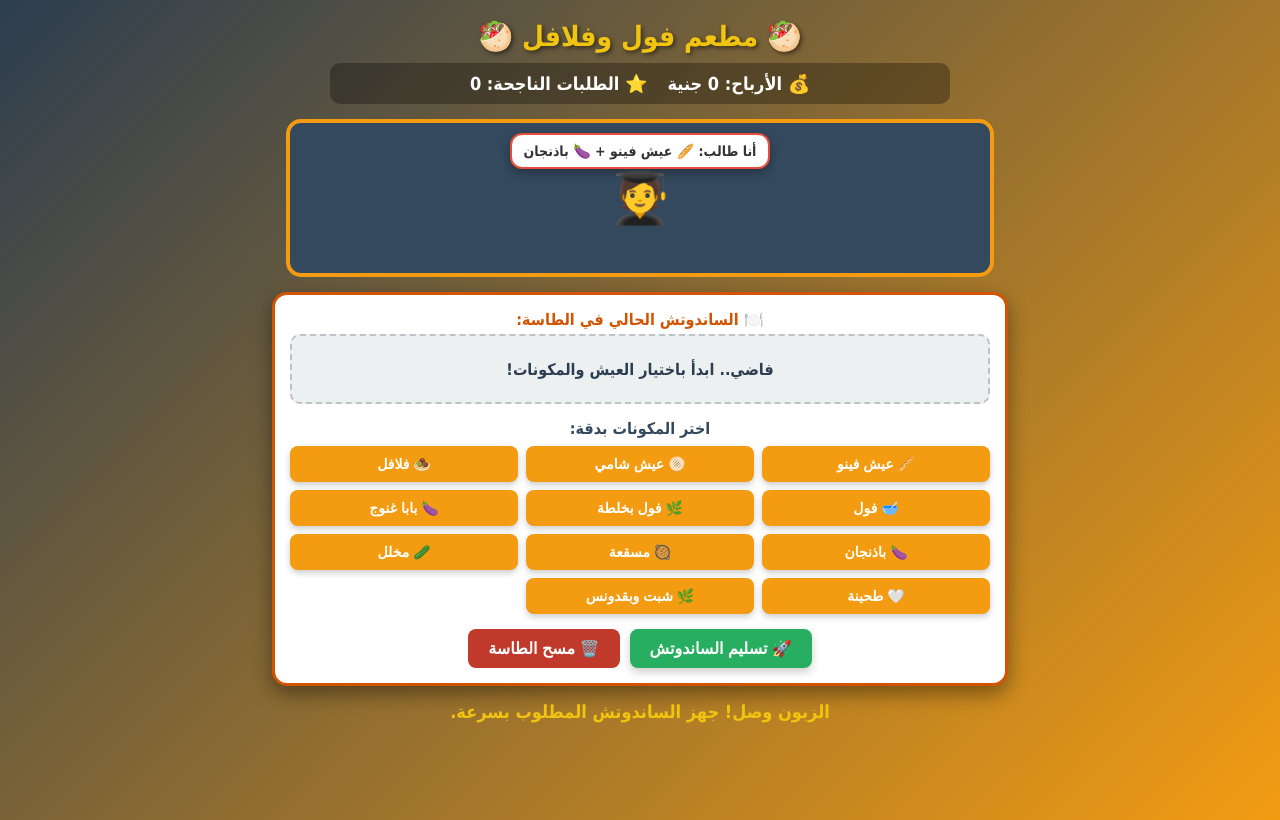
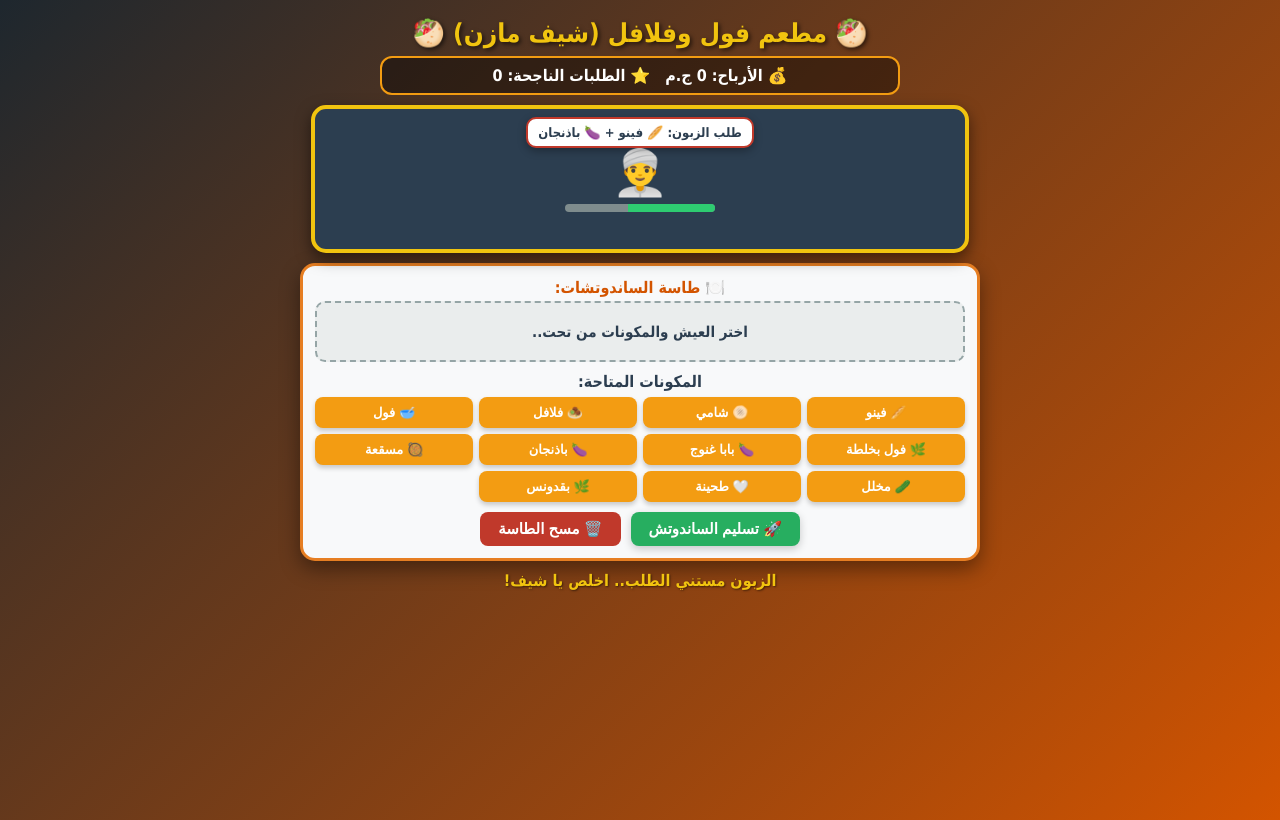
Before and after one commit to mazenmohamed2979-gif/mazenmohamed2979-gif.github.io, a plain HTML site: page index.html in a window 1280 px wide. Drawn offline with Linux system fonts and the light colour scheme.

Commit message:
Update index.html

```diff
--- a/index.html
+++ b/index.html
@@ -7,7 +7,7 @@
         body {
             font-family: Tahoma, sans-serif;
             text-align: center;
-            background: linear-gradient(135deg, #2c3e50, #f39c12);
+            background: linear-gradient(135deg, #1e272e, #d35400);
             color: #fff;
             margin: 0;
             padding: 10px;
@@ -16,92 +16,110 @@
         }
 
         h1 {
-            margin: 10px 0;
-            font-size: 28px;
-            text-shadow: 2px 2px 4px rgba(0,0,0,0.5);
+            margin: 8px 0;
+            font-size: 26px;
+            text-shadow: 2px 2px 4px rgba(0,0,0,0.6);
             color: #f1c40f;
         }
 
         .stats-bar {
             display: flex;
             justify-content: center;
-            gap: 20px;
-            font-size: 18px;
+            gap: 15px;
+            font-size: 16px;
             font-weight: bold;
-            background: rgba(0,0,0,0.3);
-            padding: 10px;
-            border-radius: 10px;
-            max-width: 600px;
-            margin: 0 auto 15px auto;
+            background: rgba(0,0,0,0.4);
+            padding: 8px;
+            border-radius: 12px;
+            max-width: 500px;
+            margin: 0 auto 10px auto;
+            border: 2px solid #f39c12;
         }
 
-        /* منطقة استراحة وزبائن الكرتون */
-        .shop-area {
+        /* شاشة المطعم والزبون الكرتوني بتصميم مميز */
+        .kitchen-scene {
             position: relative;
-            background: #34495e;
-            border: 4px solid #f39c12;
+            background: #2c3e50;
+            border: 4px solid #f1c40f;
             border-radius: 15px;
-            height: 150px;
-            max-width: 700px;
-            margin: 0 auto 15px auto;
+            height: 140px;
+            max-width: 650px;
+            margin: 0 auto 10px auto;
             display: flex;
             align-items: center;
             justify-content: center;
             overflow: hidden;
+            box-shadow: 0 6px 15px rgba(0,0,0,0.5);
         }
 
-        .customer {
+        .customer-box {
             display: flex;
             flex-direction: column;
             align-items: center;
-            animation: walkIn 0.5s ease-out;
+            animation: slideIn 0.4s ease-out;
         }
 
-        @keyframes walkIn {
-            from { transform: translateX(200px); opacity: 0; }
-            to { transform: translateX(0); opacity: 1; }
+        @keyframes slideIn {
+            from { transform: translateY(50px); opacity: 0; }
+            to { transform: translateY(0); opacity: 1; }
         }
 
-        .customer-avatar {
-            font-size: 50px;
+        .avatar {
+            font-size: 45px;
         }
 
         .order-bubble {
             background: #fff;
-            color: #333;
-            padding: 8px 12px;
-            border-radius: 12px;
-            font-size: 14px;
+            color: #2c3e50;
+            padding: 6px 10px;
+            border-radius: 10px;
+            font-size: 13px;
             font-weight: bold;
-            box-shadow: 0 4px 10px rgba(0,0,0,0.3);
+            box-shadow: 0 3px 8px rgba(0,0,0,0.3);
             position: absolute;
-            top: 10px;
-            border: 2px solid #e74c3c;
-            max-width: 80%;
+            top: 8px;
+            border: 2px solid #c0392b;
+            max-width: 85%;
         }
 
-        /* طاولة تجهيز الساندوتش */
+        .timer-bar-container {
+            width: 150px;
+            height: 8px;
+            background: #7f8c8d;
+            border-radius: 4px;
+            margin-top: 5px;
+            overflow: hidden;
+        }
+
+        .timer-fill {
+            height: 100%;
+            background: #2ecc71;
+            width: 100%;
+            transition: width 0.1s linear;
+        }
+
+        /* طاولة التحضير */
         .counter-area {
-            background: #fff;
+            background: #f8f9fa;
             color: #333;
-            max-width: 700px;
-            margin: 0 auto 15px auto;
-            padding: 15px;
+            max-width: 650px;
+            margin: 0 auto 10px auto;
+            padding: 12px;
             border-radius: 15px;
             box-shadow: 0 8px 20px rgba(0,0,0,0.4);
-            border: 3px solid #d35400;
+            border: 3px solid #e67e22;
         }
 
         .sandwich-plate {
-            background: #ecf0f1;
-            border: 2px dashed #bdc3c7;
+            background: #eaeded;
+            border: 2px dashed #95a5a6;
             border-radius: 10px;
-            min-height: 50px;
-            padding: 8px;
-            font-size: 16px;
+            min-height: 45px;
+            padding: 6px;
+            font-size: 15px;
             font-weight: bold;
             color: #2c3e50;
-            margin-bottom: 15px;
+            margin-bottom: 10px;
             display: flex;
             flex-wrap: wrap;
             justify-content: center;
@@ -111,25 +129,25 @@
 
         .ingredients-grid {
             display: grid;
-            grid-template-columns: repeat(3, 1fr);
-            gap: 8px;
+            grid-template-columns: repeat(4, 1fr);
+            gap: 6px;
         }
 
         .ingredient-btn {
             background: #f39c12;
             color: #fff;
             border: none;
-            padding: 10px 5px;
-            font-size: 14px;
+            padding: 8px 4px;
+            font-size: 13px;
             font-weight: bold;
             border-radius: 8px;
             cursor: pointer;
             transition: transform 0.1s, background 0.2s;
-            box-shadow: 0 3px 6px rgba(0,0,0,0.2);
+            box-shadow: 0 3px 5px rgba(0,0,0,0.2);
         }
 
         .ingredient-btn:active {
-            transform: scale(0.95);
+            transform: scale(0.93);
         }
         .ingredient-btn:hover {
             background: #d35400;
@@ -139,19 +157,19 @@
             display: flex;
             justify-content: center;
             gap: 10px;
-            margin-top: 15px;
+            margin-top: 10px;
         }
 
         .btn-main {
             background: #27ae60;
             color: white;
             border: none;
-            padding: 10px 20px;
-            font-size: 16px;
+            padding: 8px 18px;
+            font-size: 15px;
             font-weight: bold;
             border-radius: 8px;
             cursor: pointer;
-            box-shadow: 0 4px 10px rgba(0,0,0,0.2);
+            box-shadow: 0 3px 8px rgba(0,0,0,0.2);
         }
         .btn-main:hover { background: #219653; }
 
@@ -159,8 +177,8 @@
             background: #c0392b;
             color: white;
             border: none;
-            padding: 10px 20px;
-            font-size: 16px;
+            padding: 8px 18px;
+            font-size: 15px;
             font-weight: bold;
             border-radius: 8px;
             cursor: pointer;
@@ -168,36 +186,37 @@
         .btn-clear:hover { background: #a93226; }
 
         #gameMessage {
-            font-size: 18px;
+            font-size: 16px;
             font-weight: bold;
-            margin-top: 10px;
-            min-height: 25px;
+            margin-top: 8px;
+            min-height: 22px;
+            text-shadow: 1px 1px 2px rgba(0,0,0,0.5);
         }
     </style>
 </head>
 <body>
 
-    <h1>🥙 مطعم فول وفلافل 🥙</h1>
+    <h1>🥙 مطعم فول وفلافل (شيف مازن) 🥙</h1>
 
     <div class="stats-bar">
-        <span>💰 الأرباح: <span id="moneyScore">0</span> جنية</span>
+        <span>💰 الأرباح: <span id="moneyScore">0</span> ج.م</span>
         <span>⭐ الطلبات الناجحة: <span id="successCount">0</span></span>
     </div>
 
-    <!-- شاشة المطعم والزبون الكرتوني -->
-    <div class="shop-area" id="shopArea">
-        <div id="customerContainer"></div>
+    <!-- شاشة المطبخ والزبون مع مؤشر الوقت -->
+    <div class="kitchen-scene" id="kitchenScene">
+        <div id="customerContainer" style="width: 100%; display: flex; flex-direction: column; align-items: center;"></div>
     </div>
 
     <!-- طاولة التحضير والمكونات -->
     <div class="counter-area">
-        <div style="font-weight: bold; margin-bottom: 5px; color: #d35400;">🍽️ الساندوتش الحالي في الطاسة:</div>
-        <div class="sandwich-plate" id="sandwichPlate">فاضي.. ابدأ باختيار العيش والمكونات!</div>
+        <div style="font-weight: bold; margin-bottom: 4px; color: #d35400;">🍽️ طاسة الساندوتشات:</div>
+        <div class="sandwich-plate" id="sandwichPlate">اختر العيش والمكونات من تحت..</div>
 
-        <div style="font-weight: bold; margin-bottom: 8px; color: #34495e;">اختر المكونات بدقة:</div>
+        <div style="font-weight: bold; margin-bottom: 6px; color: #2c3e50;">المكونات المتاحة:</div>
         <div class="ingredients-grid">
-            <button class="ingredient-btn" onclick="addIngredient('🥖 عيش فينو')">🥖 عيش فينو</button>
-            <button class="ingredient-btn" onclick="addIngredient('🫓 عيش شامي')">🫓 عيش شامي</button>
+            <button class="ingredient-btn" onclick="addIngredient('🥖 فينو')">🥖 فينو</button>
+            <button class="ingredient-btn" onclick="addIngredient('🫓 شامي')">🫓 شامي</button>
             <button class="ingredient-btn" onclick="addIngredient('🧆 فلافل')">🧆 فلافل</button>
             <button class="ingredient-btn" onclick="addIngredient('🥣 فول')">🥣 فول</button>
             <button class="ingredient-btn" onclick="addIngredient('🌿 فول بخلطة')">🌿 فول بخلطة</button>
@@ -206,7 +225,7 @@
             <button class="ingredient-btn" onclick="addIngredient('🥘 مسقعة')">🥘 مسقعة</button>
             <button class="ingredient-btn" onclick="addIngredient('🥒 مخلل')">🥒 مخلل</button>
             <button class="ingredient-btn" onclick="addIngredient('🤍 طحينة')">🤍 طحينة</button>
-            <button class="ingredient-btn" onclick="addIngredient('🌿 شبت وبقدونس')">🌿 شبت وبقدونس</button>
+            <button class="ingredient-btn" onclick="addIngredient('🌿 شبت وبقدونس')">🌿 بقدونس</button>
         </div>
 
         <div class="action-buttons">
@@ -215,25 +234,70 @@
         </div>
     </div>
 
-    <div id="gameMessage"></div>
+    <div id="gameMessage">جاهز يا شيف؟ ابدأ الشغل!</div>
 
     <script>
+        // نظام توليد الأصوات الداخلية (Web Audio API) بدون ملفات خارجية
+        const audioCtx = new (window.AudioContext || window.webkitAudioContext)();
+
+        function playSound(type) {
+            if (audioCtx.state === 'suspended') {
+                audioCtx.resume();
+            }
+            const osc = audioCtx.createOscillator();
+            const gainNode = audioCtx.createGain();
+            osc.connect(gainNode);
+            gainNode.connect(audioCtx.destination);
+
+            let now = audioCtx.currentTime;
+
+            if (type === 'click') {
+                osc.type = 'sine';
+                osc.frequency.setValueAtTime(400, now);
+                osc.frequency.exponentialRampToValueAtTime(800, now + 0.08);
+                gainNode.gain.setValueAtTime(0.15, now);
+                gainNode.gain.exponentialRampToValueAtTime(0.01, now + 0.08);
+                osc.start(now);
+                osc.stop(now + 0.08);
+            } else if (type === 'success') {
+                osc.type = 'triangle';
+                osc.frequency.setValueAtTime(523.25, now); // C5
+                osc.frequency.setValueAtTime(659.25, now + 0.1); // E5
+                osc.frequency.setValueAtTime(783.99, now + 0.2); // G5
+                gainNode.gain.setValueAtTime(0.2, now);
+                gainNode.gain.exponentialRampToValueAtTime(0.01, now + 0.35);
+                osc.start(now);
+                osc.stop(now + 0.35);
+            } else if (type === 'fail') {
+                osc.type = 'sawtooth';
+                osc.frequency.setValueAtTime(200, now);
+                osc.frequency.exponentialRampToValueAtTime(100, now + 0.25);
+                gainNode.gain.setValueAtTime(0.2, now);
+                gainNode.gain.exponentialRampToValueAtTime(0.01, now + 0.25);
+                osc.start(now);
+                osc.stop(now + 0.25);
+            }
+        }
+
         const availableItems = [
-            '🥖 عيش فينو', '🫓 عيش شامي',
+            '🥖 فينو', '🫓 شامي',
             '🧆 فلافل', '🥣 فول', '🌿 فول بخلطة',
             '🍆 بابا غنوج', '🍆 باذنجان', '🥘 مسقعة',
-            '🥒 مخلل', '🤍 طحينة', '🌿 شبت وبقدونس'
+            '🥒 مخلل', '🤍 طحينة', '🌿 بقدونس'
         ];
 
-        const avatars = ['👦', '👧', '👨', '👩', '👴', '🧔', '🧑‍🎓'];
+        const avatars = ['🤵', '👷‍♂️', '🧕', '👨‍🦱', '🧔‍♂️', '🧑‍🎓', '👳‍♂️'];
 
         let currentMoney = 0;
         let successOrders = 0;
         let currentCustomerOrder = [];
         let currentSandwich = [];
-        let currentAvatar = '👦';
+        let currentAvatar = '🤵';
+        let timeLeft = 100;
+        let timerInterval = null;
 
         function spawnCustomer() {
+            clearInterval(timerInterval);
             currentSandwich = [];
             updatePlateDisplay();
 
@@ -242,7 +306,7 @@
             let orderSize = Math.floor(Math.random() * 3) + 2;
             currentCustomerOrder = [];
 
-            let bread = Math.random() > 0.5 ? '🥖 عيش فينو' : '🫓 عيش شامي';
+            let bread = Math.random() > 0.5 ? '🥖 فينو' : '🫓 شامي';
             currentCustomerOrder.push(bread);
 
             while(currentCustomerOrder.length < orderSize) {
@@ -254,21 +318,51 @@
 
             const customerContainer = document.getElementById('customerContainer');
             customerContainer.innerHTML = `
-                <div class="customer">
-                    <div class="order-bubble">أنا طالب: ${currentCustomerOrder.join(' + ')}</div>
-                    <div class="customer-avatar">${currentAvatar}</div>
+                <div class="customer-box">
+                    <div class="order-bubble">طلب الزبون: ${currentCustomerOrder.join(' + ')}</div>
+                    <div class="avatar">${currentAvatar}</div>
+                    <div class="timer-bar-container">
+                        <div class="timer-fill" id="timerFill"></div>
+                    </div>
                 </div>
             `;
-            document.getElementById('gameMessage').textContent = "الزبون وصل! جهز الساندوتش المطلوب بسرعة.";
+
+            document.getElementById('gameMessage').textContent = "الزبون مستني الطلب.. اخلص يا شيف!";
             document.getElementById('gameMessage').style.color = "#f1c40f";
+
+            // تشغيل مؤتمر الوقت للزبون (12 ثانية لكل زبون)
+            timeLeft = 100;
+            let totalTime = 12000; // 12 ثانية
+            let intervalTime = 100;
+            let decrement = 100 / (totalTime / intervalTime);
+
+            timerInterval = setInterval(() => {
+                timeLeft -= decrement;
+                let fill = document.getElementById('timerFill');
+                if(fill) {
+                    fill.style.width = timeLeft + '%';
+                    if(timeLeft < 40) fill.style.background = '#e74c3c';
+                    else fill.style.background = '#2ecc71';
+                }
+
+                if(timeLeft <= 0) {
+                    clearInterval(timerInterval);
+                    playSound('fail');
+                    document.getElementById('gameMessage').textContent = "⏳ الوقت خلص! الزبون زهق ومشي زعلان.";
+                    document.getElementById('gameMessage').style.color = "#e74c3c";
+                    setTimeout(spawnCustomer, 1500);
+                }
+            }, intervalTime);
         }
 
         function addIngredient(item) {
+            playSound('click');
             currentSandwich.push(item);
             updatePlateDisplay();
         }
 
         function clearPlate() {
+            playSound('click');
             currentSandwich = [];
             updatePlateDisplay();
         }
@@ -276,7 +370,7 @@
         function updatePlateDisplay() {
             const plate = document.getElementById('sandwichPlate');
             if(currentSandwich.length === 0) {
-                plate.textContent = "فاضي.. ابدأ باختيار العيش والمكونات!";
+                plate.textContent = "اختر العيش والمكونات من تحت..";
             } else {
                 plate.textContent = currentSandwich.join(' ➔ ');
             }
@@ -284,10 +378,13 @@
 
         function serveOrder() {
             if(currentSandwich.length === 0) {
-                document.getElementById('gameMessage').textContent = "⚠️ الطاسة فاضية يا شيف! حط مكونات الأول.";
+                playSound('fail');
+                document.getElementById('gameMessage').textContent = "⚠️ الطاسة فاضية يا شيف!";
                 document.getElementById('gameMessage').style.color = "#e74c3c";
                 return;
             }
+
+            clearInterval(timerInterval);
 
             let isMatch = true;
             if(currentSandwich.length !== currentCustomerOrder.length) {
@@ -303,16 +400,18 @@
 
             const msg = document.getElementById('gameMessage');
             if(isMatch) {
-                currentMoney += 15;
+                playSound('success');
+                currentMoney += 20;
                 successOrders++;
                 document.getElementById('moneyScore').textContent = currentMoney;
                 document.getElementById('successCount').textContent = successOrders;
-                msg.textContent = "🎉 تسلم إيدك يا شيف مازن! الزبون أكل وفرح ودفع الحساب.";
+                msg.textContent = "🎉 تسلم إيدك يا شيف مازن! أكل تمام وقبضنا الحساب.";
                 msg.style.color = "#2ecc71";
 
                 setTimeout(spawnCustomer, 1200);
             } else {
-                msg.textContent = "❌ للأسف الطلب غلط! الزبون زعل ومشي.. ركز في الطلب كويس.";
+                playSound('fail');
+                msg.textContent = "❌ الطلب غلط! الزبون ساب المطعم ومشي.";
                 msg.style.color = "#e74c3c";
                 setTimeout(spawnCustomer, 1500);
             }
@@ -323,4 +422,4 @@
         };
     </script>
 </body>
-              </html>
+    </html>
```
